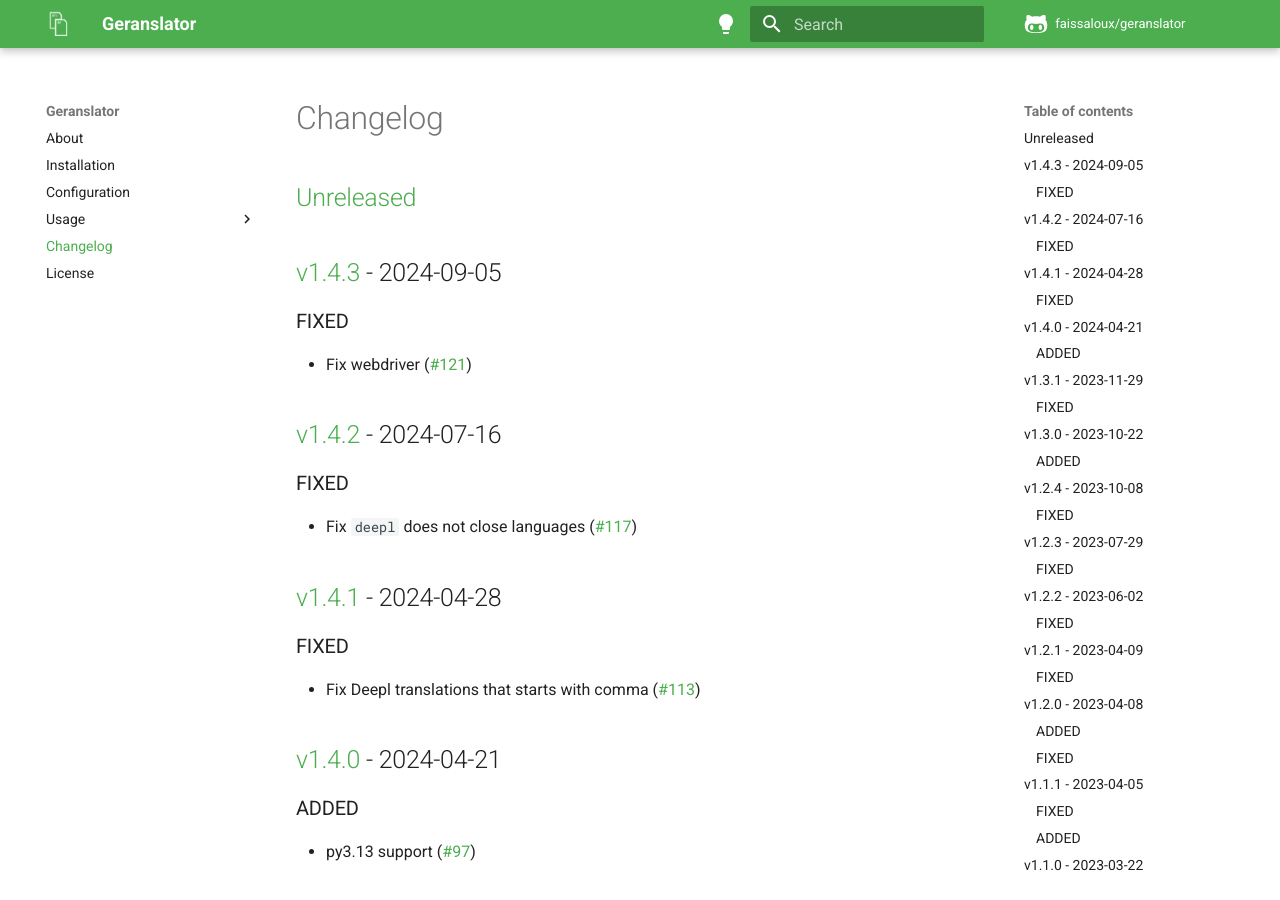
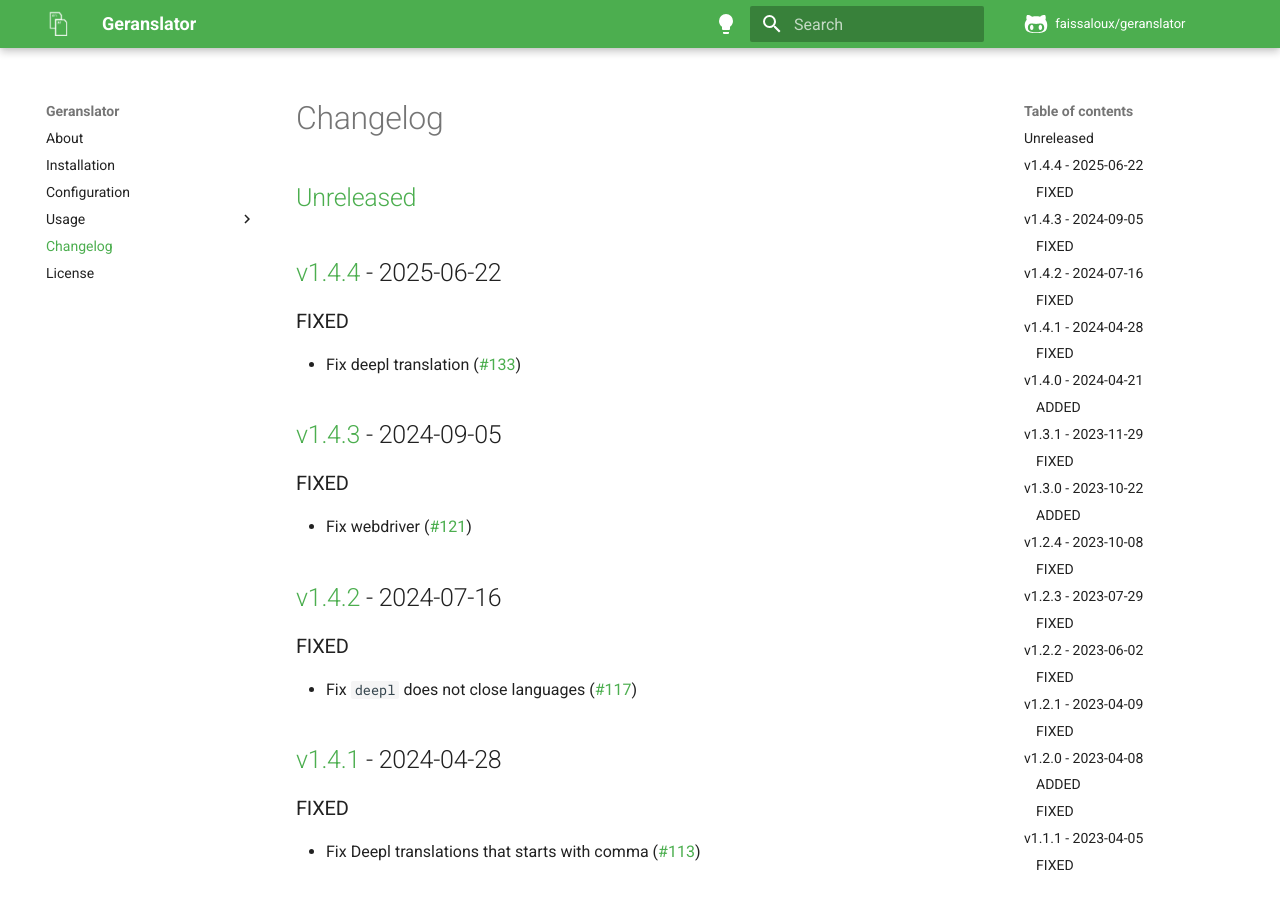
Before and after one commit to faissaloux/geranslator, an MkDocs documentation site: the page built from docs/changelog.md, in a window 1280 px wide and 900 px high. Built offline with MkDocs 1.6.1 and Material for MkDocs 9.7.7, drawn with Linux system fonts in a browser that asks for light colours; comment, search, counter and statistics services are not loaded.

Commit message:
release:1.4.4

```diff
--- a/docs/changelog.md
+++ b/docs/changelog.md
@@ -1,4 +1,8 @@
-## [Unreleased](https://github.com/faissaloux/geranslator/compare/v1.4.3...main)
+## [Unreleased](https://github.com/faissaloux/geranslator/compare/v1.4.4...main)
+
+## [v1.4.4](https://github.com/faissaloux/geranslator/compare/v1.4.3...v1.4.4) - 2025-06-22
+### FIXED
+- Fix deepl translation ([#133](https://github.com/faissaloux/geranslator/pull/133))
 
 ## [v1.4.3](https://github.com/faissaloux/geranslator/compare/v1.4.2...v1.4.3) - 2024-09-05
 ### FIXED
--- a/setup.cfg
+++ b/setup.cfg
@@ -1,6 +1,6 @@
 [metadata]
 name = geranslator
-version = 1.4.3
+version = 1.4.4
 description = Translate your translation files
 long_description = file: README.md
 long_description_content_type = text/markdown
```
Also changed, not shown: CHANGELOG.md (+5 -1 lines).
